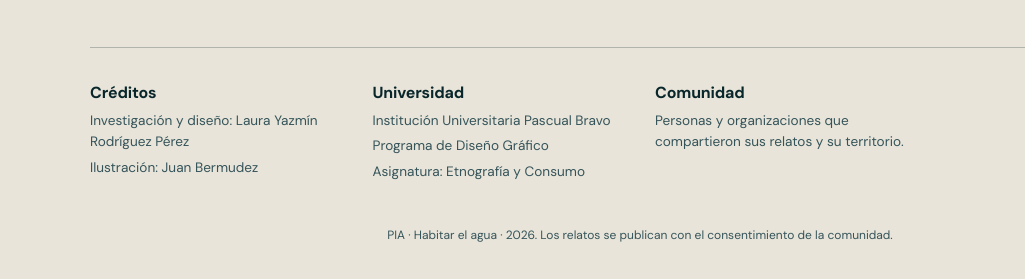
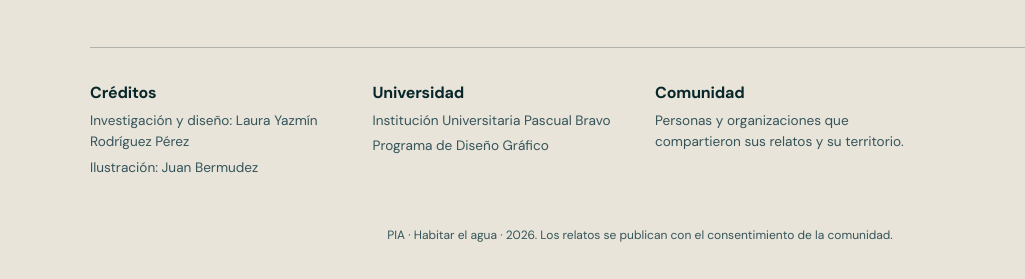
Before and after one commit to laurarodriguez370-wq/Habitar-El-Agua, a plain HTML site: page Bh.html in a window 1280 px wide. Shown: the part 6543-6822 px from the top of the page, 0-1025 px from the left. Drawn offline with Linux system fonts and the light colour scheme.

Commit message:
Creditos: sin asignatura

```diff
--- a/Bh.html
+++ b/Bh.html
@@ -283,7 +283,7 @@ Tu navegador no puede reproducir este video.
 <div class="voz"><span class="eyebrow">Con la voz de la comunidad</span><blockquote>“La quebradita hace parte de nosotros mismos, pero que le hagan buen cuidado.”</blockquote><p>Don Pedro Carmona · Moravia</p></div>
 <div class="cols">
 <div><h3>Créditos</h3><p>Investigación y diseño: Laura Yazmín Rodríguez Pérez</p><p>Ilustración: Juan Bermudez</p></div>
-<div><h3>Universidad</h3><p>Institución Universitaria Pascual Bravo</p><p>Programa de Diseño Gráfico</p><p>Asignatura: Etnografía y Consumo</p></div>
+<div><h3>Universidad</h3><p>Institución Universitaria Pascual Bravo</p><p>Programa de Diseño Gráfico</p></div>
 <div><h3>Comunidad</h3><p>Personas y organizaciones que compartieron sus relatos y su territorio.</p></div>
 <div class="flogo"><img src="img/logo-pascual-bravo.png" alt="Institución Universitaria Pascual Bravo"></div>
 </div>
```
Also changed, not shown: index.html (+1 -1 lines).
